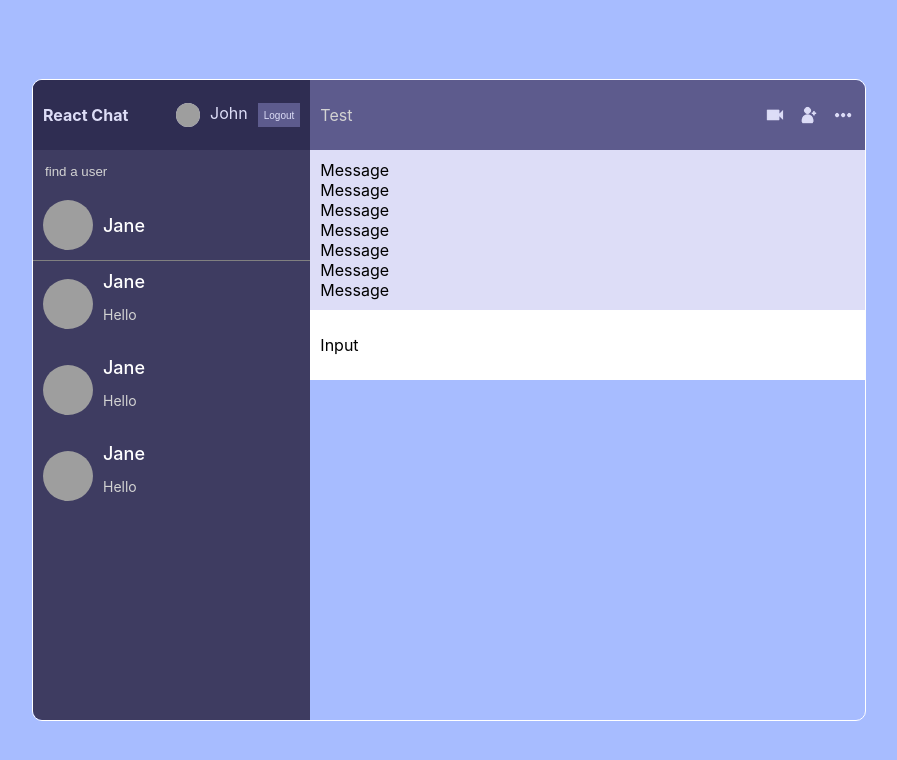
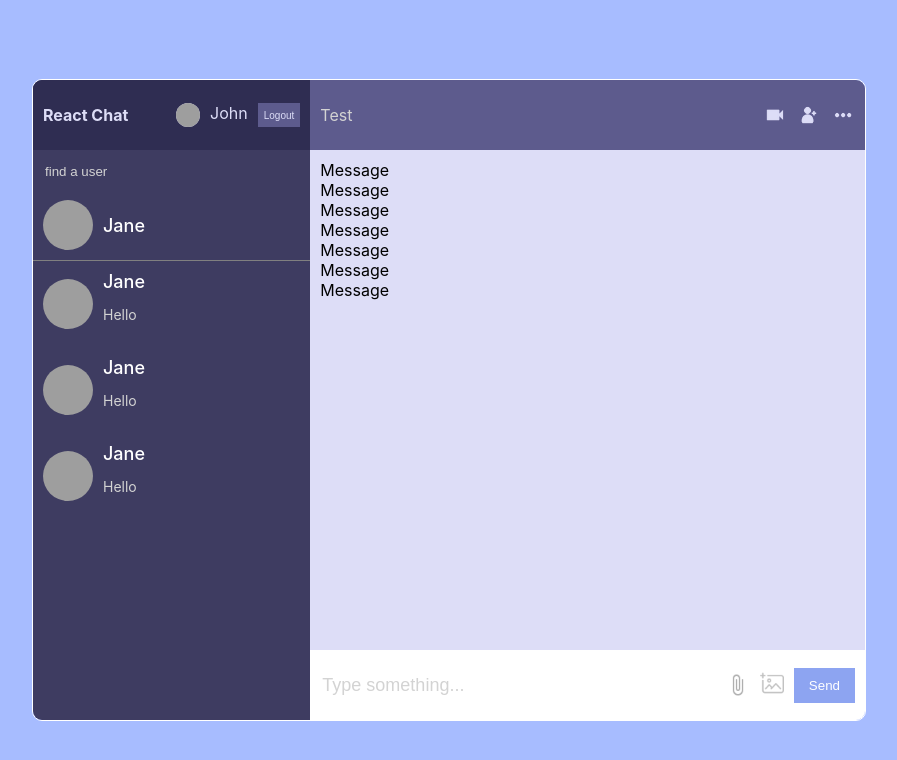
Before and after one commit to KamilWsb755/chat-online-yt, a React (Create React App) app: page / in a window 1280 px wide. Shown: the top 760 px of the page, without its empty margins (191-1088 px from the left). Built offline with nearby package versions, Linux system fonts and the light colour scheme; grey boxes are pictures that could not be loaded.

Commit message:
Add input styles

```diff
--- a/src/components/Input.jsx
+++ b/src/components/Input.jsx
@@ -1,8 +1,27 @@
 import React from 'react'
+import Img from "../img/img.png";
+import Attach from "../img/attach.png";
 
 const Input = () => {
   return (
-    <div className='input'>Input</div>
+    <div className="input">
+    <input
+        type="text"
+        placeholder="Type something..."
+    />
+    <div className="send">
+        <img src={Attach} alt="" />
+        <input
+            type="file"
+            style={{ display: "none" }}
+            id="file"
+        />
+        <label htmlFor="file">
+            <img src={Img} alt="" />
+        </label>
+        <button>Send</button>
+    </div>
+</div>
   )
 }
 
--- a/src/style.scss
+++ b/src/style.scss
@@ -18,7 +18,6 @@
       color: #5d5b8d;
       font-weight: bold;
       font-size: 24px;
-
     }
 
     .title {
@@ -201,6 +200,7 @@
       .messages {
         background-color: #ddddf7;
         padding: 10px;
+        height: calc(100% - 160px);
       }
 
       .input {
@@ -210,7 +210,38 @@
         display: flex;
         align-items: center;
         justify-content: space-between;
+
+        input {
+          width: 100%;
+          border: none;
+          outline: none;
+          color: #2f2d52;
+          font-size: 18px;
+
+          &::placeholder {
+            color: lightgray;
+          }
+        }
+
+        .send {
+          display: flex;
+          align-items: center;
+          gap: 10px;
+
+          img {
+            height: 24px;
+            cursor: pointer;
+          }
+
+          button {
+            border: none;
+            padding: 10px 15px;
+            color: white;
+            background-color: #8da4f1;
+            cursor: pointer;
           }
         }
       }
     }
+  }
+}
```
Lines whose indentation alone changed are shown as unchanged.
